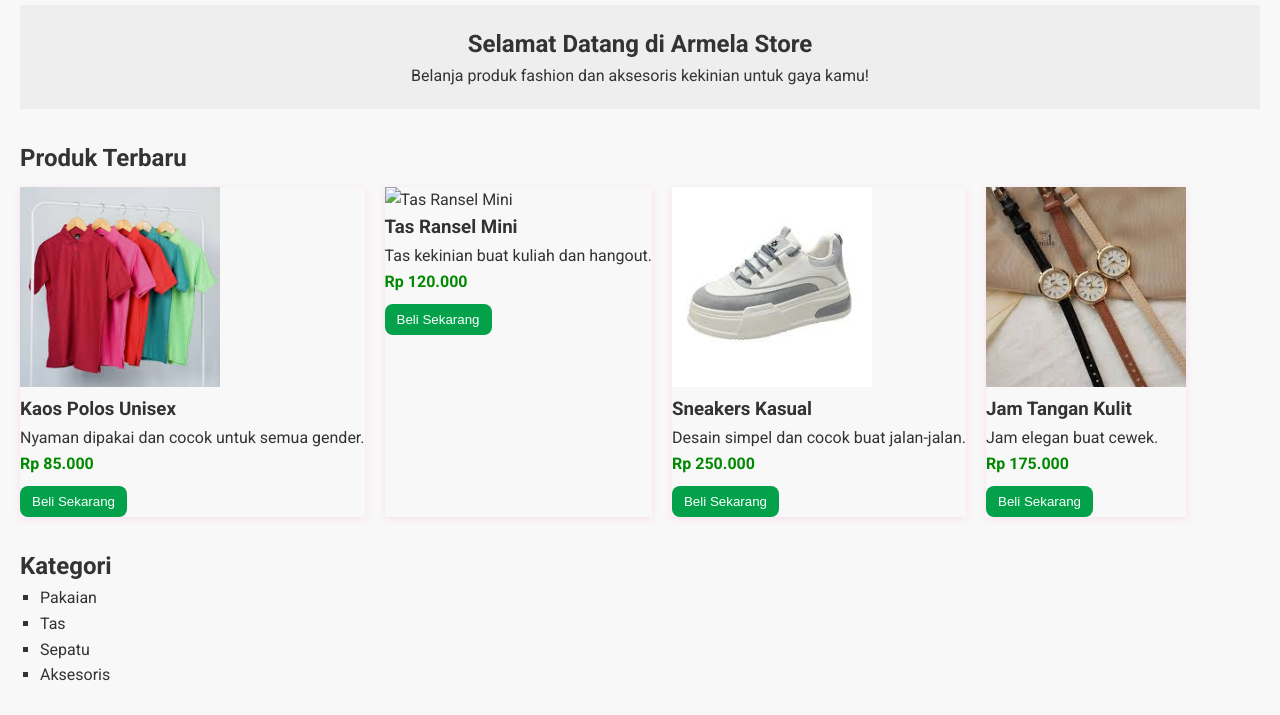
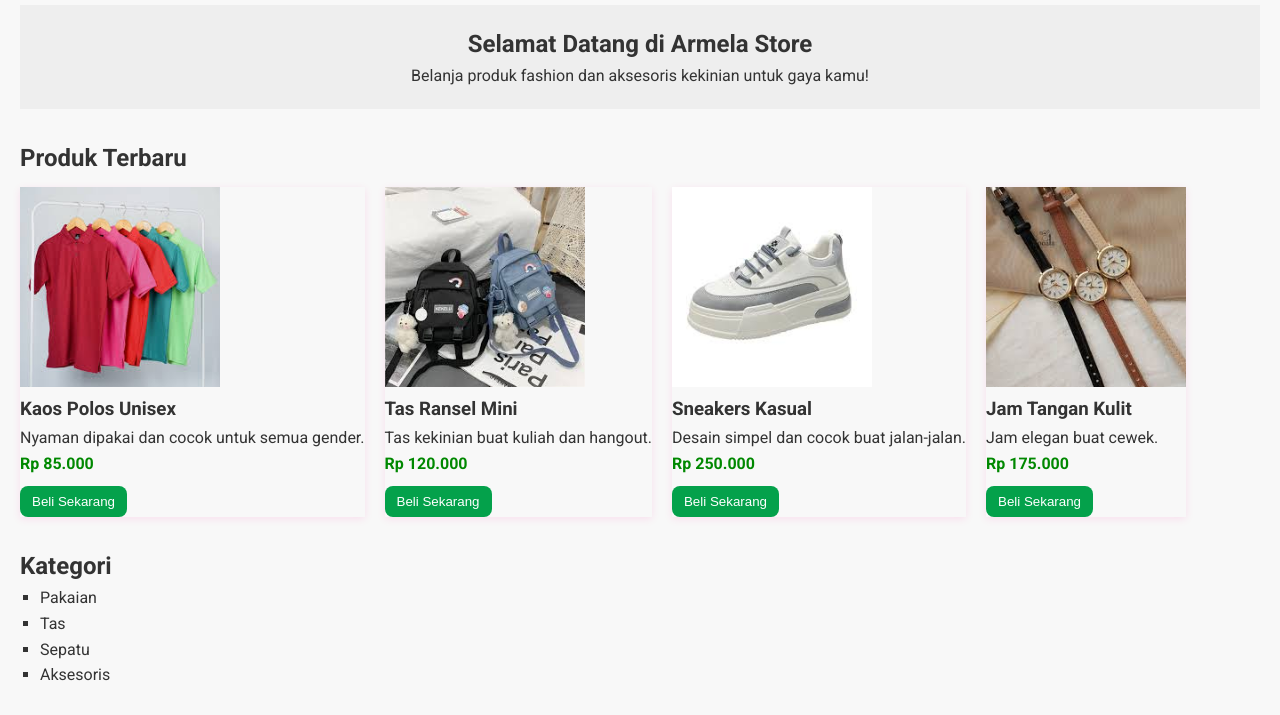
Before and after one commit to armelapriscilia/e-commerce-project-armela-prisciliia, a plain HTML site: page index.html in a window 1280 px wide. Shown: the part 79-794 px from the top of the page. Drawn offline with Linux system fonts and the light colour scheme.

Commit message:
Update index.html

```diff
--- a/index.html
+++ b/index.html
@@ -41,7 +41,7 @@
           <button class="beli-btn">Beli Sekarang</button>
         </article>
         <article class="produk">
-          <img src= "Images/tas-ransel-mini.jpeg" alt="Tas Ransel Mini" width="200">
+          <img src= "tas-ransel-mini.jpeg" alt="Tas Ransel Mini" width="200">
           <h3>Tas Ransel Mini</h3>
           <p>Tas kekinian buat kuliah dan hangout.</p>
           <p class="harga">Rp 120.000</p>
```
